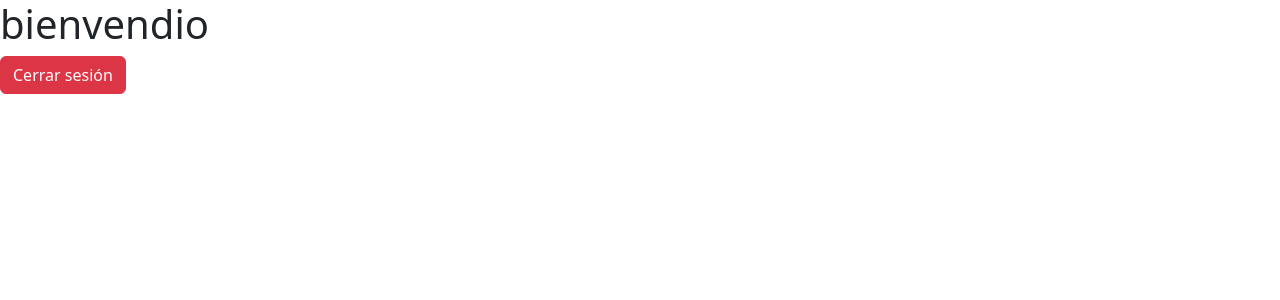
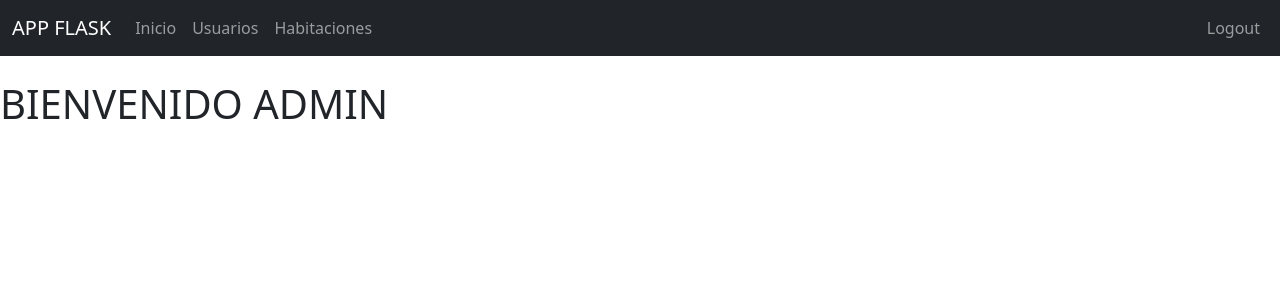
Before and after one commit to martinalvear/log, a Flask app: template template/admin.html in a window 1280 px wide. Shown: the top 300 px of the page. Run offline with Flask 3, Linux system fonts and the light colour scheme; the template is opened without the code that fills it, so the values that code supplies are empty; parts of the project's set-up code (start-up, migrations or seed data) failed here and were passed over; some libraries are stand-ins or nearby versions.

Commit message:
AUTORIZACIONES

```diff
--- a/app.py
+++ b/app.py
@@ -20,20 +20,31 @@ def home():
     return render_template('index.html')
 
 
+@app.route('/rooms')
+def rooms():
+    return "ROOMS"
+
+
+#---ADMIN----
 @app.route('/admin')
 def admin():
     if session['id_rol'] == 1:
-        return 'HOLA MUNDI'
+        return render_template('admin.html')
     else:
-        return 'NO AUTORIZADO'
-    return render_template('admin.html')
+        return "NO AUTORIZADO"
 
-
+@app.route('/admin/rooms')
+def admin_rooms():
+    if session['id_rol'] == 1:
+        return "ROOMS ANDMIN"
+    else:
+        return "NO AUTORIZADO"
+#---------END ADMIN------
 @app.route('/logout')
 def logout():
     session.clear()
-    return redirect('/')
-
+    flash('Sesión cerrada', 'success')
+    return redirect(url_for('home'))
 
 @app.route('/acceso-login', methods=["GET", "POST"])
 def login():
@@ -89,13 +100,13 @@ def register():
     return render_template('register.html', form=form)
 
 
-@app.route('/admin-user')
+@app.route('/admin/user')
 def admin_user():
     if session['id_rol'] == 1:
-        return render_template('admin-users.html')
+        return "USUARIOS"
     else:
         return 'NO AUTORIZADO'
-#qsedasdasdsad
+
 
 if __name__ == '__main__':
     app.secret_key = "pinchellave"
--- a/template/admin.html
+++ b/template/admin.html
@@ -1,16 +1,53 @@
 <!DOCTYPE html>
 <html lang="en">
+
 <head>
     <meta charset="UTF-8">
     <meta http-equiv="X-UA-Compatible" content="IE=edge">
     <meta name="viewport" content="width=device-width, initial-scale=1.0">
-    <title>Admin</title>
-    <link href="https://cdn.jsdelivr.net/npm/bootstrap@5.3.0-alpha3/dist/css/bootstrap.min.css" rel="stylesheet" integrity="sha384-KK94CHFLLe+nY2dmCWGMq91rCGa5gtU4mk92HdvYe+M/SXH301p5ILy+dN9+nJOZ" crossorigin="anonymous">
-    <script src="https://cdn.jsdelivr.net/npm/bootstrap@5.3.0-alpha3/dist/js/bootstrap.bundle.min.js" integrity="sha384-ENjdO4Dr2bkBIFxQpeoTz1HIcje39Wm4jDKdf19U8gI4ddQ3GYNS7NTKfAdVQSZe" crossorigin="anonymous"></script>
+    <title>User</title>
+    <link href="https://cdn.jsdelivr.net/npm/bootstrap@5.3.0-alpha3/dist/css/bootstrap.min.css" rel="stylesheet"
+        integrity="sha384-KK94CHFLLe+nY2dmCWGMq91rCGa5gtU4mk92HdvYe+M/SXH301p5ILy+dN9+nJOZ" crossorigin="anonymous">
+    <script src="https://cdn.jsdelivr.net/npm/bootstrap@5.3.0-alpha3/dist/js/bootstrap.bundle.min.js"
+        integrity="sha384-ENjdO4Dr2bkBIFxQpeoTz1HIcje39Wm4jDKdf19U8gI4ddQ3GYNS7NTKfAdVQSZe"
+        crossorigin="anonymous"></script>
 
 </head>
+
 <body>
-    <h1>bienvendio</h1>
-    <span><a href="/logout" class="btn btn-danger">Cerrar sesión</a></span>
+    <nav class="navbar navbar-expand-md navbar-dark bg-dark mb-4">
+        <div class="container-fluid">
+            <a class="navbar-brand" href="#">APP FLASK</a>
+            <button class="navbar-toggler" type="button" data-bs-toggle="collapse" data-bs-target="#navbarCollapse"
+                aria-controls="navbarCollapse" aria-expanded="false" aria-label="Toggle navigation">
+                <span class="navbar-toggler-icon"></span>
+            </button>
+            <div class="collapse navbar-collapse" id="navbarCollapse">
+                <ul class="navbar-nav me-auto mb-2 mb-md-0">
+                    <li class="nav-item">
+                        <a class="nav-link" aria-current="page" href="/rooms">Inicio</a>
+                    </li>
+                    <li class="nav-item">
+                        <a class="nav-link" href="/admin/users">Usuarios</a>
+                    </li>
+                    <li class="nav-item">
+                        <a class="nav-link" href="/rooms-admin">Habitaciones</a>
+                    </li>
+                </ul>
+                <ul class="navbar-nav navbar-right">
+                    <li>
+                        <a class="nav-link" aria-current="page" href="/logout">Logout</a>
+                    </li>
+                </ul>
+
+            </div>
+        </div>
+    </nav>
+    <section>
+        <nav>
+            <h1>BIENVENIDO ADMIN</h1>
+        </nav>
+    </section>
 </body>
+
 </html>
```
